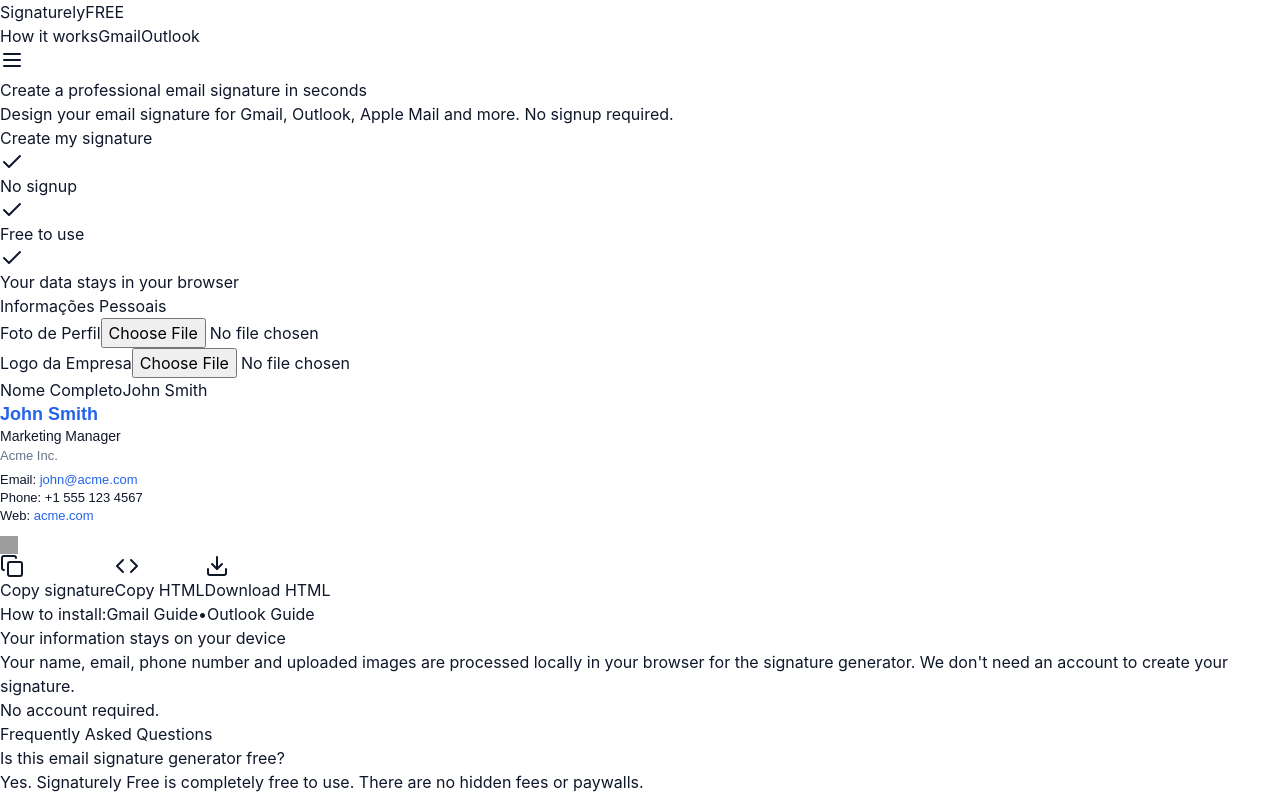
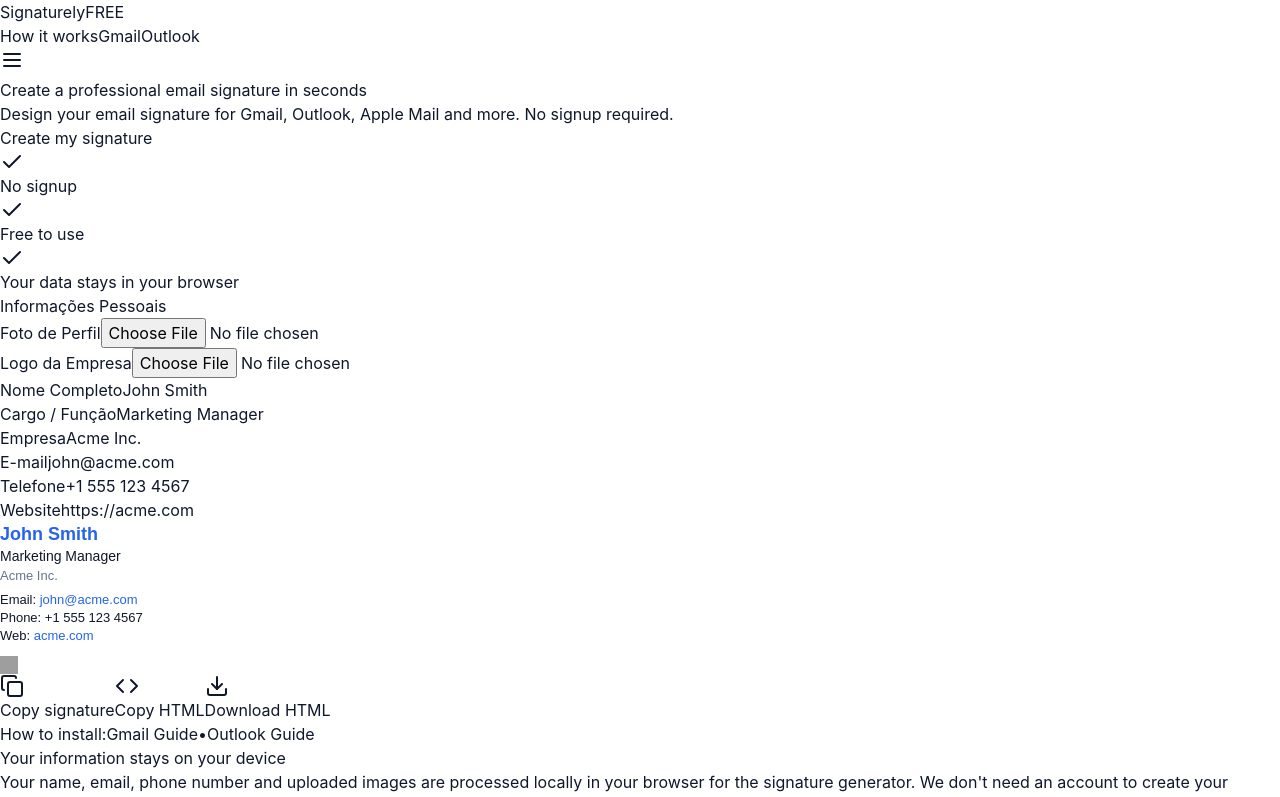
Before and after one commit to WallaceAlmeida220/signaturely-free, a React (Vite) app: page / in a window 1280 px wide. Shown: the top 797 px of the page. Built offline with nearby package versions, Linux system fonts and the light colour scheme; grey boxes are pictures that could not be loaded.

Commit message:
mais um ajuste

```diff
--- a/src/components/SignatureForm.jsx
+++ b/src/components/SignatureForm.jsx
@@ -1,13 +1,13 @@
 import React from 'react';
 
 export default function SignatureForm({ formData, setFormData }) {
-  // Atualiza campos de texto padrão
+  // Atualiza qualquer campo de texto dinamicamente
   const handleChange = (e) => {
     const { name, value } = e.target;
     setFormData((prev) => ({ ...prev, [name]: value }));
   };
 
-  // Leitor exclusivo para a FOTO DE PERFIL
+  // Upload exclusivo para Foto de Perfil
   const handlePhotoUpload = (e) => {
     const file = e.target.files[0];
     if (file) {
@@ -19,7 +19,7 @@ export default function SignatureForm({ formData, setFormData }) {
     }
   };
 
-  // Leitor exclusivo para a LOGO DA EMPRESA
+  // Upload exclusivo para Logo da Empresa
   const handleLogoUpload = (e) => {
     const file = e.target.files[0];
     if (file) {
@@ -35,7 +35,8 @@ export default function SignatureForm({ formData, setFormData }) {
     <div className="space-y-4">
       <h2 className="text-lg font-bold text-slate-800">Informações Pessoais</h2>
 
-      {/* Input de Foto de Perfil */}
+      {/* Uploads de Imagens */}
+      <div className="grid grid-cols-1 sm:grid-cols-2 gap-4">
         <div>
           <label className="block text-sm font-medium text-slate-700 mb-1">
             Foto de Perfil
@@ -51,7 +52,6 @@ export default function SignatureForm({ formData, setFormData }) {
           )}
         </div>
 
-      {/* Input de Logo da Empresa */}
         <div>
           <label className="block text-sm font-medium text-slate-700 mb-1">
             Logo da Empresa
@@ -66,16 +66,85 @@ export default function SignatureForm({ formData, setFormData }) {
             <p className="text-xs text-emerald-600 mt-1">✓ Logo carregada</p>
           )}
         </div>
+      </div>
 
-      {/* Demais campos de texto... */}
+      {/* Nome Completo */}
       <div>
         <label className="block text-sm font-medium text-slate-700 mb-1">Nome Completo</label>
         <input
           type="text"
           name="fullName"
+          placeholder="Ex: John Smith"
           value={formData.fullName || ''}
           onChange={handleChange}
-          className="w-full p-2 border border-slate-300 rounded-md"
+          className="w-full p-2 border border-slate-300 rounded-md focus:ring-2 focus:ring-blue-500 outline-none"
+        />
+      </div>
+
+      {/* Cargo e Empresa */}
+      <div className="grid grid-cols-1 sm:grid-cols-2 gap-4">
+        <div>
+          <label className="block text-sm font-medium text-slate-700 mb-1">Cargo / Função</label>
+          <input
+            type="text"
+            name="jobTitle"
+            placeholder="Ex: Marketing Manager"
+            value={formData.jobTitle || ''}
+            onChange={handleChange}
+            className="w-full p-2 border border-slate-300 rounded-md focus:ring-2 focus:ring-blue-500 outline-none"
+          />
+        </div>
+
+        <div>
+          <label className="block text-sm font-medium text-slate-700 mb-1">Empresa</label>
+          <input
+            type="text"
+            name="company"
+            placeholder="Ex: Acme Inc."
+            value={formData.company || ''}
+            onChange={handleChange}
+            className="w-full p-2 border border-slate-300 rounded-md focus:ring-2 focus:ring-blue-500 outline-none"
+          />
+        </div>
+      </div>
+
+      {/* Email e Telefone */}
+      <div className="grid grid-cols-1 sm:grid-cols-2 gap-4">
+        <div>
+          <label className="block text-sm font-medium text-slate-700 mb-1">E-mail</label>
+          <input
+            type="email"
+            name="email"
+            placeholder="john@acme.com"
+            value={formData.email || ''}
+            onChange={handleChange}
+            className="w-full p-2 border border-slate-300 rounded-md focus:ring-2 focus:ring-blue-500 outline-none"
+          />
+        </div>
+
+        <div>
+          <label className="block text-sm font-medium text-slate-700 mb-1">Telefone</label>
+          <input
+            type="text"
+            name="phone"
+            placeholder="+55 (19) 99999-9999"
+            value={formData.phone || ''}
+            onChange={handleChange}
+            className="w-full p-2 border border-slate-300 rounded-md focus:ring-2 focus:ring-blue-500 outline-none"
+          />
+        </div>
+      </div>
+
+      {/* Website */}
+      <div>
+        <label className="block text-sm font-medium text-slate-700 mb-1">Website</label>
+        <input
+          type="text"
+          name="website"
+          placeholder="acme.com"
+          value={formData.website || ''}
+          onChange={handleChange}
+          className="w-full p-2 border border-slate-300 rounded-md focus:ring-2 focus:ring-blue-500 outline-none"
         />
       </div>
     </div>
```
Lines whose indentation alone changed are shown as unchanged.
